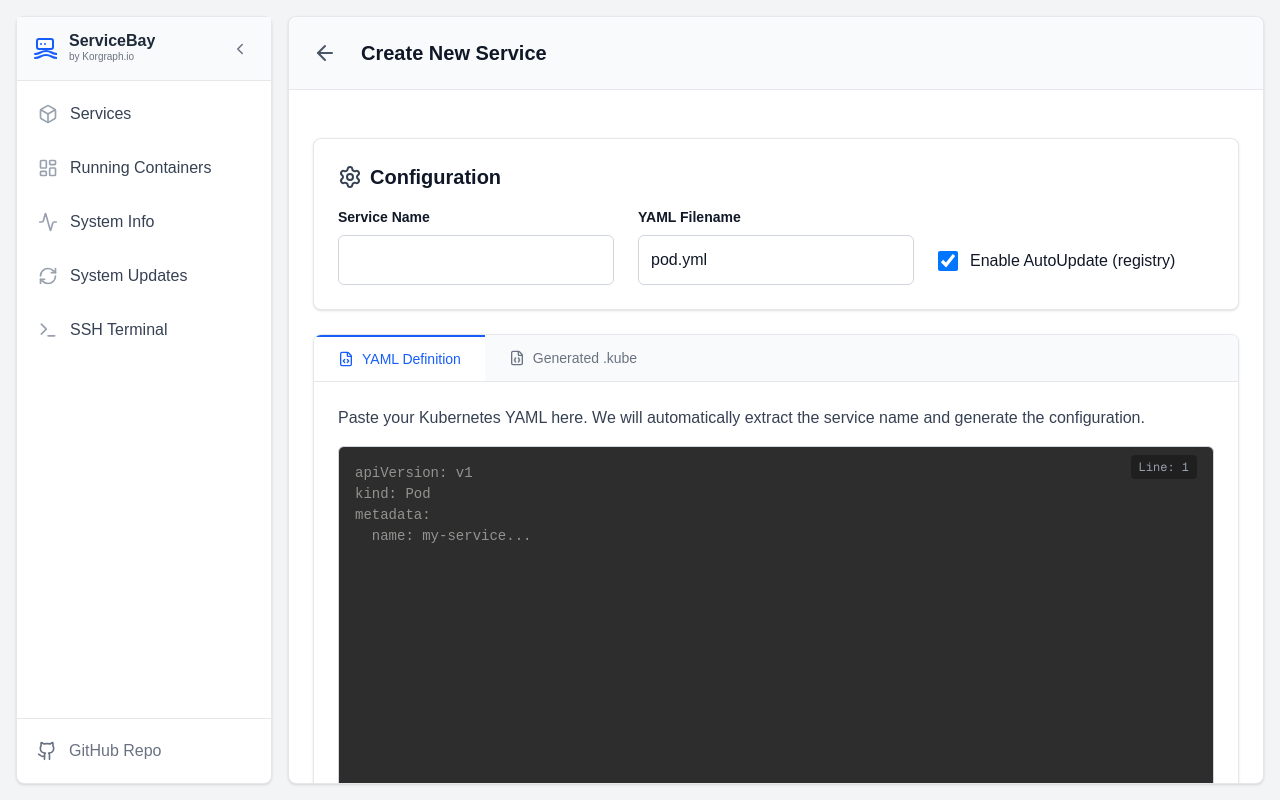
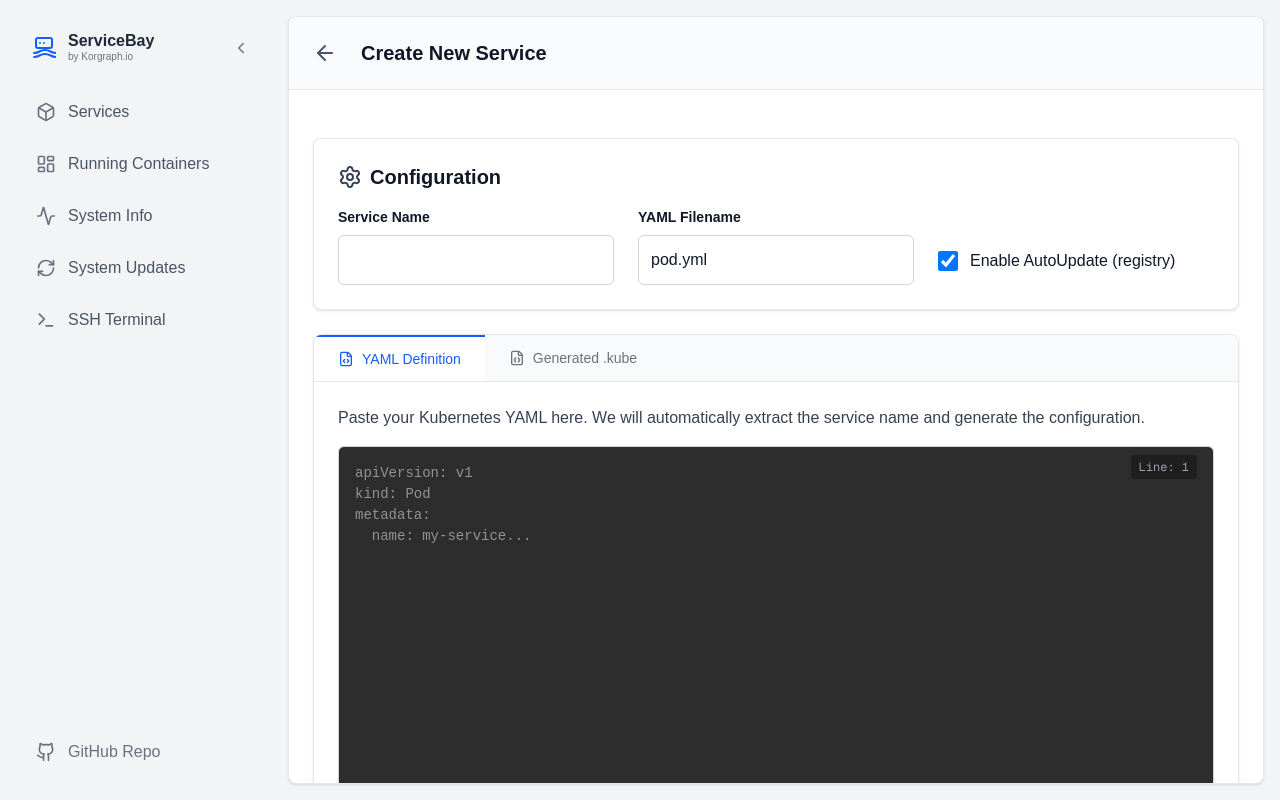
Before and after one commit to mdopp/servicebay, a Next.js app: page /create in a window 1280 px wide. Built offline with nearby package versions, Linux system fonts and the light colour scheme.

Commit message:
style: make sidebar transparent and update install command
- Remove card styling from Sidebar to blend with background
- Add cache-busting timestamp to curl install command in README

```diff
--- a/src/components/Sidebar.tsx
+++ b/src/components/Sidebar.tsx
@@ -26,8 +26,8 @@ export default function Sidebar() {
   }, []);
 
   return (
-    <div className={`${isCollapsed ? 'w-16' : 'w-64'} bg-white dark:bg-gray-900 border border-gray-200 dark:border-gray-800 rounded-lg flex flex-col transition-all duration-300 h-full shrink-0 shadow-sm`}>
-        <div className="h-16 flex items-center justify-between px-4 border-b border-gray-200 dark:border-gray-800 bg-gray-50 dark:bg-gray-900/50">
+    <div className={`${isCollapsed ? 'w-16' : 'w-64'} flex flex-col transition-all duration-300 h-full shrink-0`}>
+        <div className="h-16 flex items-center justify-between px-4">
             {!isCollapsed && (
                 <div className="flex items-center gap-3 overflow-hidden">
                     <ServiceBayLogo size={24} className="text-blue-600 dark:text-blue-400 shrink-0" />
@@ -59,24 +59,24 @@ export default function Sidebar() {
                         onClick={() => router.push(p.path)}
                         className={`w-full text-left px-3 py-3 rounded-md flex items-center transition-colors ${
                             isActive
-                            ? 'bg-blue-50 dark:bg-blue-900/20 text-blue-700 dark:text-blue-300 border border-blue-200 dark:border-blue-800 shadow-sm'
-                            : 'hover:bg-gray-50 dark:hover:bg-gray-800 text-gray-700 dark:text-gray-300 border border-transparent'
+                            ? 'bg-white dark:bg-gray-800 text-blue-600 dark:text-blue-400 shadow-sm'
+                            : 'hover:bg-gray-200 dark:hover:bg-gray-800 text-gray-600 dark:text-gray-400'
                         } ${isCollapsed ? 'justify-center' : 'gap-3'}`}
                         title={isCollapsed ? p.name : ''}
                     >
-                        <Icon size={20} className={`shrink-0 ${isActive ? 'text-blue-500 dark:text-blue-400' : 'text-gray-400 dark:text-gray-500'}`} />
+                        <Icon size={20} className={`shrink-0 ${isActive ? 'text-blue-500 dark:text-blue-400' : 'text-gray-500 dark:text-gray-500'}`} />
                         {!isCollapsed && <span className="font-medium whitespace-nowrap overflow-hidden">{p.name}</span>}
                     </button>
                 );
             })}
         </div>
 
-        <div className="p-2 border-t border-gray-200 dark:border-gray-800">
+        <div className="p-2">
             <a
                 href="https://github.com/mdopp/servicebay"
                 target="_blank"
                 rel="noopener noreferrer"
-                className={`w-full flex items-center px-3 py-3 rounded-md text-gray-500 hover:text-gray-900 dark:text-gray-400 dark:hover:text-gray-100 hover:bg-gray-50 dark:hover:bg-gray-800 transition-colors ${isCollapsed ? 'justify-center' : 'gap-3'}`}
+                className={`w-full flex items-center px-3 py-3 rounded-md text-gray-500 hover:text-gray-900 dark:text-gray-400 dark:hover:text-gray-100 hover:bg-gray-200 dark:hover:bg-gray-800 transition-colors ${isCollapsed ? 'justify-center' : 'gap-3'}`}
                 title="View on GitHub"
             >
                 <Github size={20} className="shrink-0" />
```
Also changed, not shown: 1 other file (tests, documents, lock files or other folders).
